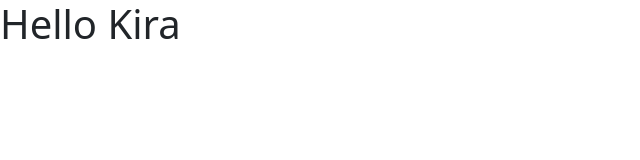
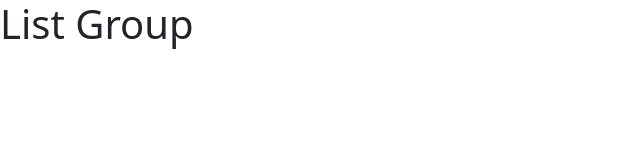
Before and after one commit to KemmettBuck/react-app, a React (Vite) app: page / in a window 1280 px wide. Shown: the top 160 px of the page, without its empty margins (0-640 px from the left). Built offline with nearby package versions, Linux system fonts and the light colour scheme.

Commit message:
Add components folder under src and add ListGroup tsx file with ListGroup function and List Group in h1 tags

```diff
--- a/src/App.tsx
+++ b/src/App.tsx
@@ -1,7 +1,7 @@
-import Message from './Message'
+import ListGroup from "./components/ListGroup";
 
 function App() {
-  return <div><Message /></div>
+  return <div><ListGroup /></div>
 }
 
 export default App;
--- /dev/null
+++ b/src/components/ListGroup.tsx
@@ -0,0 +1,5 @@
+function ListGroup() {
+    return <h1>List Group</h1>;
+}
+
+export default ListGroup;
```
